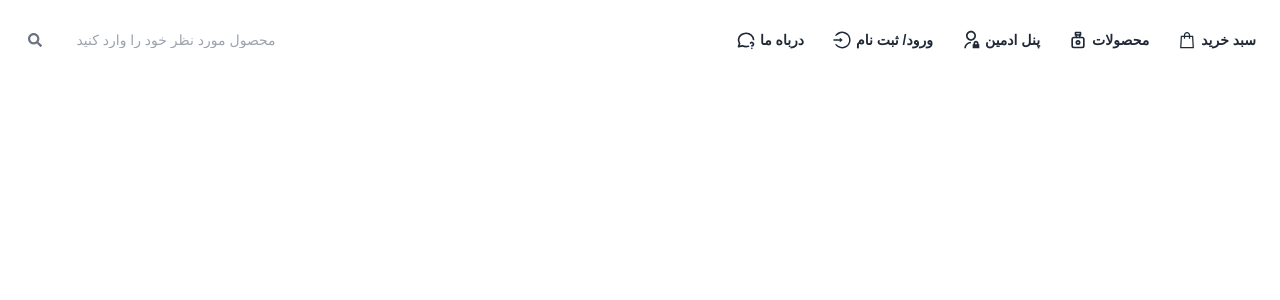
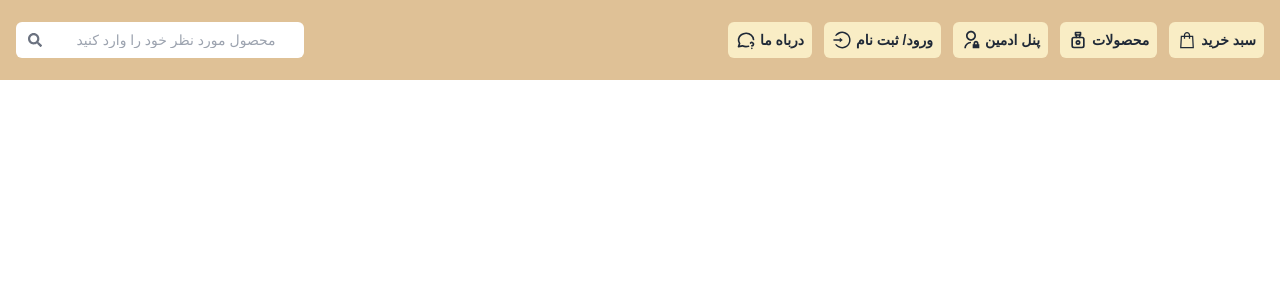
Before and after one commit to Zahra-Shadman/cafe-restaurant-Menu, a Next.js app: page / in a window 1280 px wide. Shown: the top 300 px of the page. Built offline with nearby package versions, Linux system fonts and the light colour scheme.

Commit message:
color palatte

```diff
--- a/tailwind.config.ts
+++ b/tailwind.config.ts
@@ -9,8 +9,9 @@ export default {
   theme: {
     extend: {
       colors: {
-        background: "var(--background)",
-        foreground: "var(--foreground)",
+        greenbtn: "#2E6237",
+        node: "#DFC196",
+        milky:"#F9EDC5",
       },
     },
   },
```
